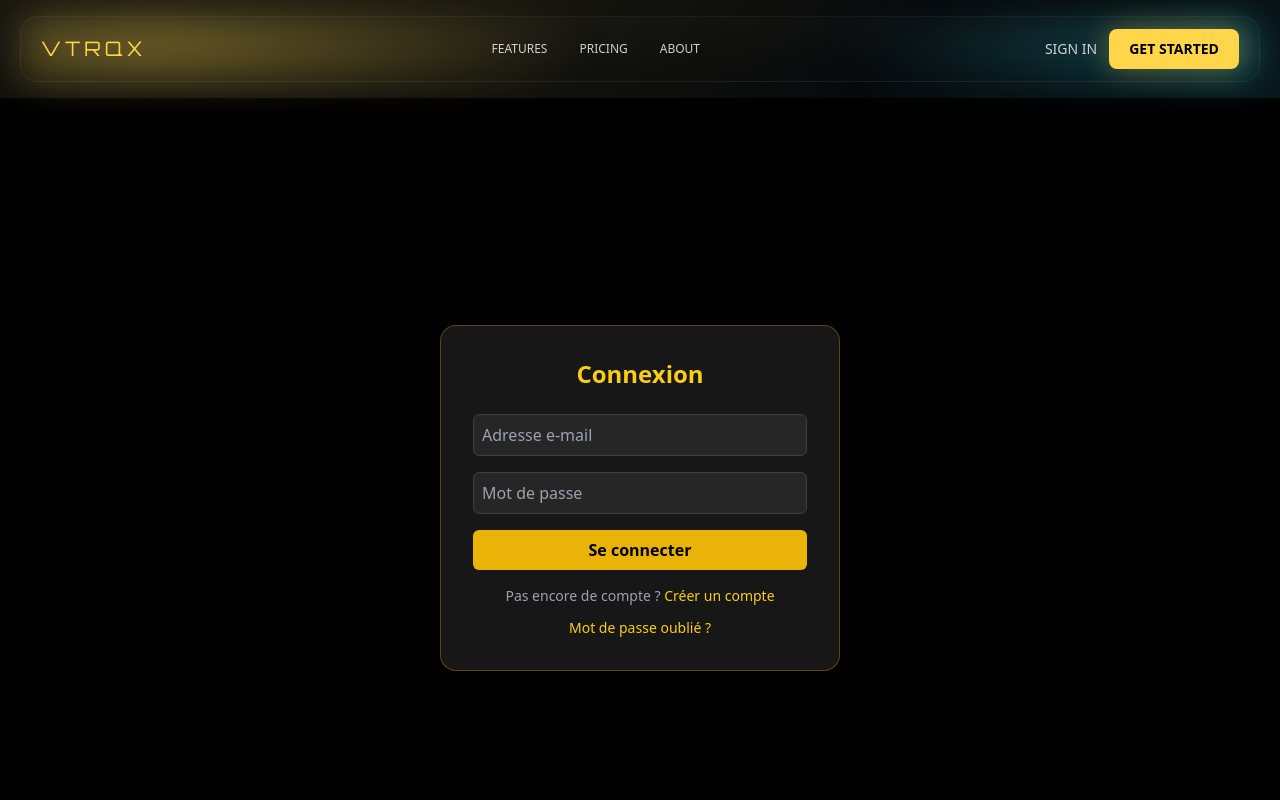
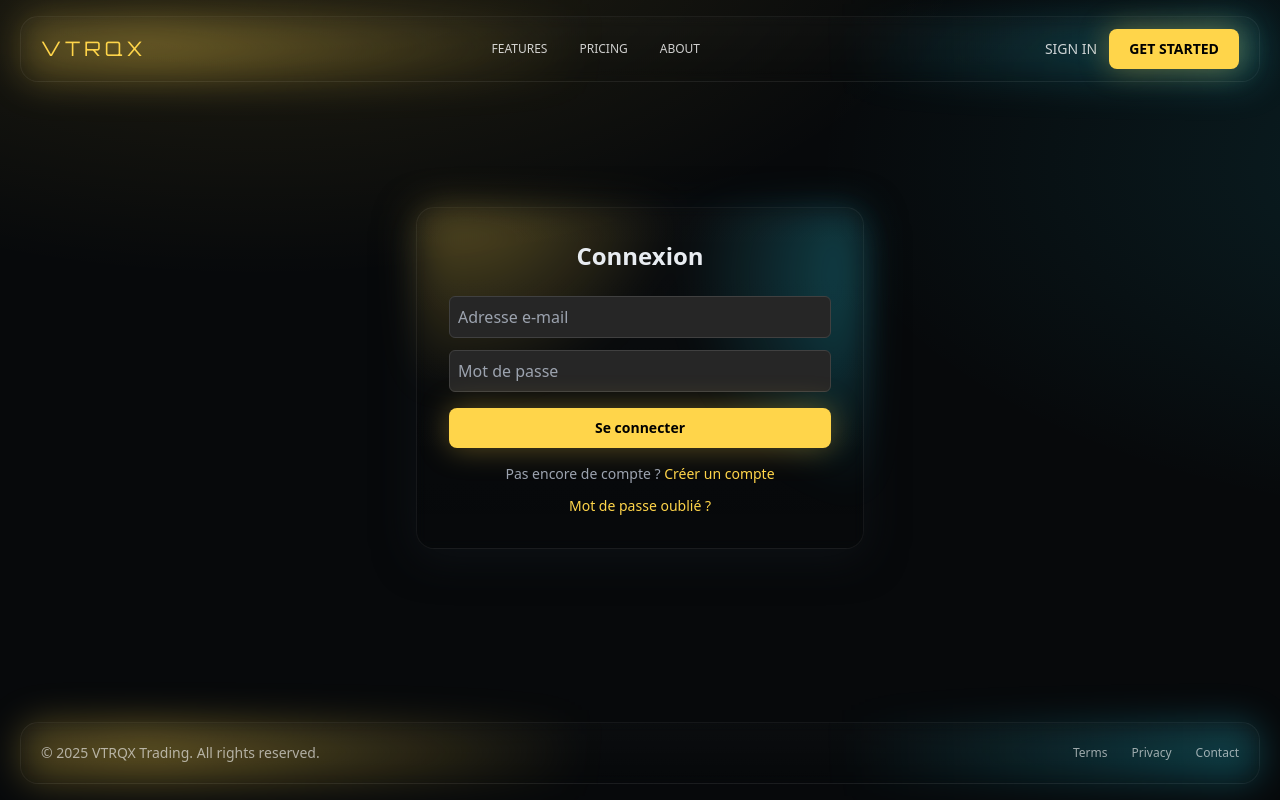
Before and after one commit to edmju/vtrqxtrading-next, a Next.js app: page /profile in a window 1280 px wide. Shown: the top 800 px of the page. Built offline with nearby package versions, Linux system fonts and the light colour scheme; no server answers.

Commit message:
Update page.tsx

```diff
--- a/src/app/profile/page.tsx
+++ b/src/app/profile/page.tsx
@@ -5,9 +5,10 @@ export const dynamic = "force-dynamic";
 import { useState, useEffect } from "react";
 import { useRouter } from "next/navigation";
 import { useSession, signIn, signOut } from "next-auth/react";
+import GlassCard from "@/components/ui/GlassCard";
+import Button from "@/components/ui/Button";
 
 export default function ProfilePage() {
-  // ⚠️ ne pas destructurer directement pour éviter l’erreur si le hook est indéfini
   const sessionHook = useSession();
   const session = sessionHook?.data;
   const router = useRouter();
@@ -29,59 +30,36 @@ export default function ProfilePage() {
   const handleLogin = async (e: React.FormEvent) => {
     e.preventDefault();
     setLoading(true);
-
-    const res = await signIn("credentials", {
-      redirect: false,
-      email,
-      password,
-    });
-
+    const res = await signIn("credentials", { redirect: false, email, password });
     setLoading(false);
     if (res?.ok) {
       setNotice("✅ Connexion réussie !");
-      setTimeout(() => router.push("/dashboard"), 1500);
-    } else {
-      setNotice("❌ Identifiants incorrects.");
-    }
+      setTimeout(() => router.push("/dashboard"), 500);
+    } else setNotice("❌ Identifiants incorrects.");
   };
 
   const handleRegister = async (e: React.FormEvent) => {
     e.preventDefault();
-
-    if (password !== confirm) {
-      setNotice("⚠️ Les mots de passe ne correspondent pas.");
-      return;
-    }
-
+    if (password !== confirm) return setNotice("⚠️ Les mots de passe ne correspondent pas.");
     const res = await fetch("/api/register", {
-      method: "POST",
-      headers: { "Content-Type": "application/json" },
+      method: "POST", headers: { "Content-Type": "application/json" },
       body: JSON.stringify({ email, password }),
     });
-
     if (res.ok) {
-      setNotice("✅ Compte créé avec succès !");
-      setTimeout(() => setMode("login"), 1500);
-    } else {
-      setNotice("❌ Erreur lors de la création du compte.");
-    }
+      setNotice("✅ Compte créé !");
+      setTimeout(() => setMode("login"), 500);
+    } else setNotice("❌ Erreur d’inscription.");
   };
 
   if (session) {
     return (
-      <div className="flex flex-col items-center justify-center min-h-screen bg-black text-yellow-400">
-        <div className="bg-neutral-900 p-8 rounded-2xl border border-yellow-600/40 shadow-xl w-[400px] text-center">
-          <h1 className="text-2xl font-bold mb-3">Bienvenue 👋</h1>
-          <p className="text-yellow-300 mb-6">{session.user?.email}</p>
-
-          <div className="flex flex-col gap-4">
-            <button
-              onClick={() => router.push("/subscription")}
-              className="bg-yellow-500 hover:bg-yellow-400 text-black font-semibold py-2 rounded-md transition-transform hover:-translate-y-0.5"
-            >
-              Gérer mon abonnement
-            </button>
-
+      <div className="flex items-center justify-center min-h-[70vh] px-5">
+        <GlassCard className="p-8 w-full max-w-md text-center">
+          <h1 className="text-2xl font-bold mb-2">Bienvenue 👋</h1>
+          <p className="text-white/70 mb-6">{session.user?.email}</p>
+          <div className="flex flex-col gap-3">
+            <Button onClick={() => router.push("/dashboard")}>OPEN TERMINAL</Button>
+            <Button onClick={() => router.push("/subscription")} variant="ghost">Gérer mon abonnement</Button>
             <button
               onClick={() => signOut()}
               className="bg-red-500 hover:bg-red-400 text-white font-semibold py-2 rounded-md transition-transform hover:-translate-y-0.5"
@@ -89,107 +67,66 @@ export default function ProfilePage() {
               Se déconnecter
             </button>
           </div>
-        </div>
-
-        {notice && (
-          <div className="fixed bottom-6 right-6 bg-yellow-500 text-black px-5 py-2 rounded-lg shadow-lg animate-bounce">
-            {notice}
-          </div>
-        )}
+        </GlassCard>
+        {notice && <div className="fixed bottom-6 right-6 bg-primary text-black px-5 py-2 rounded-lg shadow-glow">{notice}</div>}
       </div>
     );
   }
 
   return (
-    <div className="flex items-center justify-center min-h-screen bg-black">
-      <div className="bg-neutral-900 p-8 rounded-2xl border border-yellow-600/40 shadow-xl w-[400px] text-center">
-        <h1 className="text-2xl font-bold text-yellow-400 mb-6">
+    <div className="flex items-center justify-center min-h-[70vh] px-5">
+      <GlassCard className="p-8 w-full max-w-md text-center">
+        <h1 className="text-2xl font-bold mb-6">
           {mode === "login" ? "Connexion" : "Créer un compte"}
         </h1>
 
-        <form
-          onSubmit={mode === "login" ? handleLogin : handleRegister}
-          className="flex flex-col gap-4"
-        >
+        <form onSubmit={mode === "login" ? handleLogin : handleRegister} className="flex flex-col gap-3">
           <input
-            type="email"
-            placeholder="Adresse e-mail"
-            className="w-full bg-neutral-800 text-gray-200 p-2 rounded-md border border-neutral-700 focus:border-yellow-500 focus:outline-none"
-            value={email}
-            onChange={(e) => setEmail(e.target.value)}
-            required
+            type="email" placeholder="Adresse e-mail"
+            className="w-full bg-neutral-800 text-gray-200 p-2 rounded-md border border-neutral-700 focus:border-primary focus:outline-none"
+            value={email} onChange={(e) => setEmail(e.target.value)} required
           />
-
           <input
-            type="password"
-            placeholder="Mot de passe"
-            className="w-full bg-neutral-800 text-gray-200 p-2 rounded-md border border-neutral-700 focus:border-yellow-500 focus:outline-none"
-            value={password}
-            onChange={(e) => setPassword(e.target.value)}
-            required
+            type="password" placeholder="Mot de passe"
+            className="w-full bg-neutral-800 text-gray-200 p-2 rounded-md border border-neutral-700 focus:border-primary focus:outline-none"
+            value={password} onChange={(e) => setPassword(e.target.value)} required
           />
-
           {mode === "register" && (
             <input
-              type="password"
-              placeholder="Confirmer le mot de passe"
-              className="w-full bg-neutral-800 text-gray-200 p-2 rounded-md border border-neutral-700 focus:border-yellow-500 focus:outline-none"
-              value={confirm}
-              onChange={(e) => setConfirm(e.target.value)}
-              required
+              type="password" placeholder="Confirmer le mot de passe"
+              className="w-full bg-neutral-800 text-gray-200 p-2 rounded-md border border-neutral-700 focus:border-primary focus:outline-none"
+              value={confirm} onChange={(e) => setConfirm(e.target.value)} required
             />
           )}
-
-          <button
-            type="submit"
-            disabled={loading}
-            className="bg-yellow-500 hover:bg-yellow-400 text-black font-semibold py-2 rounded-md transition-transform hover:-translate-y-0.5"
-          >
-            {loading
-              ? "Chargement..."
-              : mode === "login"
-              ? "Se connecter"
-              : "Créer un compte"}
-          </button>
+          <Button type="submit" className="mt-1" disabled={loading}>
+            {loading ? "Chargement..." : mode === "login" ? "Se connecter" : "Créer un compte"}
+          </Button>
         </form>
 
         {mode === "login" ? (
           <p className="mt-4 text-gray-400 text-sm">
             Pas encore de compte ?{" "}
-            <span
-              onClick={() => setMode("register")}
-              className="text-yellow-400 cursor-pointer hover:underline"
-            >
+            <span onClick={() => setMode("register")} className="text-primary cursor-pointer hover:underline">
               Créer un compte
             </span>
           </p>
         ) : (
           <p className="mt-4 text-gray-400 text-sm">
             Déjà inscrit ?{" "}
-            <span
-              onClick={() => setMode("login")}
-              className="text-yellow-400 cursor-pointer hover:underline"
-            >
+            <span onClick={() => setMode("login")} className="text-primary cursor-pointer hover:underline">
               Se connecter
             </span>
           </p>
         )}
 
         {mode === "login" && (
-          <p
-            onClick={() => router.push("/request-reset")}
-            className="text-yellow-400 text-sm mt-3 cursor-pointer hover:underline"
-          >
+          <p onClick={() => router.push("/request-reset")} className="text-primary text-sm mt-3 cursor-pointer hover:underline">
             Mot de passe oublié ?
           </p>
         )}
-      </div>
+      </GlassCard>
 
-      {notice && (
-        <div className="fixed bottom-6 right-6 bg-yellow-500 text-black px-5 py-2 rounded-lg shadow-lg animate-bounce">
-          {notice}
-        </div>
-      )}
+      {notice && <div className="fixed bottom-6 right-6 bg-primary text-black px-5 py-2 rounded-lg shadow-glow">{notice}</div>}
     </div>
   );
 }
```
